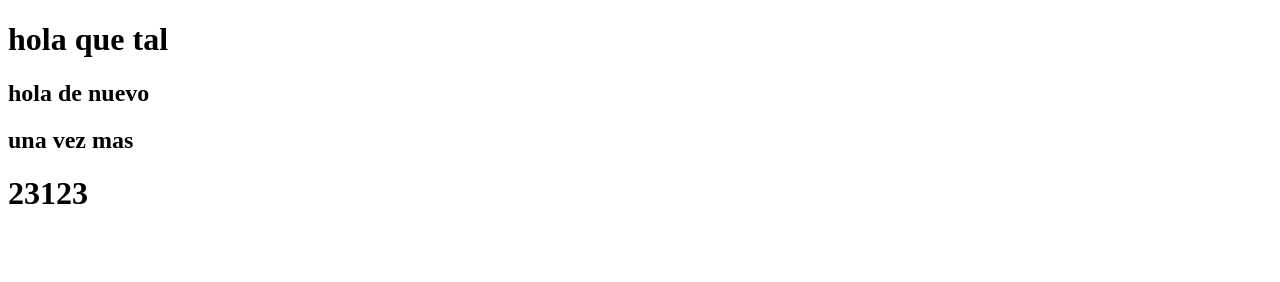
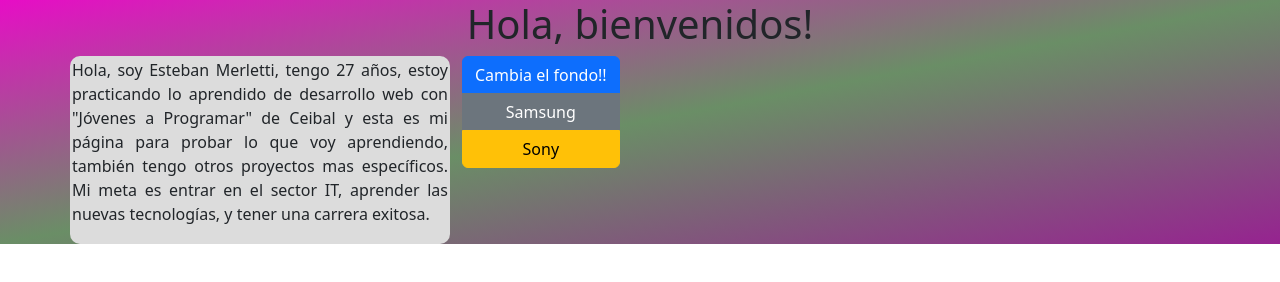
Before and after one commit to EstebanM95/EstebanM95, a plain HTML site: page index.html in a window 1280 px wide. Drawn offline with nearby package versions, Linux system fonts and the light colour scheme.

Commit message:
empezando

```diff
--- /dev/null
+++ b/css/style.css
@@ -0,0 +1,19 @@
+#fondo{
+    background-image: radial-gradient(to bottom right, #5433ff,#20dbff, #a5fecb);
+}
+#body{
+
+    background-image: radial-gradient(to bottom right, #5433ff,#20dbff, #a5fecb);
+
+}
+#presentacion{
+background-color: gainsboro;
+border-radius: 10px;
+padding: 2px;
+text-align: justify;
+
+}
+
+.texto{
+    text-align: center;
+}
--- a/index.html
+++ b/index.html
@@ -1,15 +1,47 @@
 <!DOCTYPE html>
 <html lang="en">
-<head>
-    <meta charset="UTF-8">
-    <meta http-equiv="X-UA-Compatible" content="IE=edge">
-    <meta name="viewport" content="width=device-width, initial-scale=1.0">
-    <title>Document</title>
-</head>
-<body>
-    <h1>hola que tal</h1>
-    <h2>hola de nuevo</h2>
-    <h2>una vez mas</h2>
-    <h1>23123</h1>
-</body>
+  <head>
+    <meta charset="UTF-8" />
+    <meta http-equiv="X-UA-Compatible" content="IE=edge" />
+    <meta name="viewport" content="width=device-width, initial-scale=1.0" />
+    <title>Portfolio Popurri</title>
+    <link rel="stylesheet" href="/css/style.css" />
+    <link
+      rel="stylesheet"
+      href="https://cdn.jsdelivr.net/npm/bootstrap@5.2.3/dist/css/bootstrap.min.css"
+    />
+    <link
+      rel="stylesheet"
+      href="https://cdn.jsdelivr.net/npm/@fortawesome/fontawesome-free@6.2.1/css/fontawesome.min.css"
+    />
+  </head>
+  <body id="body">
+    <div id="fondo">
+    <h1 id="titulo" class="text-center">Hola, bienvenidos!</h1>
+    <div class="container">
+      <div class="row">
+        <div id="presentacion" class="col-md-4">
+          <p>
+            Hola, soy Esteban Merletti, tengo 27 años, estoy practicando lo
+            aprendido de desarrollo web con "Jóvenes a Programar" de Ceibal y
+            esta es mi página para probar lo que voy aprendiendo, también tengo
+            otros proyectos mas específicos. Mi meta es entrar en el sector IT,
+            aprender las nuevas tecnologías, y tener una carrera exitosa.
+          </p>
+        </div>
+
+        <div class="col-md-4">
+          <div class="btn-group-vertical">
+            <button id="colorChangerBtn" type="button" class="btn btn-primary"> Cambia el fondo!!</button>
+            <button type="button" class="btn btn-secondary">Samsung</button>
+            <button type="button" class="btn btn-warning">Sony</button>
+          </div>
+        </div>
+      </div>
+    </div>
+   </div >
+  </body>
+  <script src="/js/script.js"></script>
+
+  <script src="https://cdn.jsdelivr.net/npm/bootstrap@5.2.3/dist/js/bootstrap.min.js"></script>
 </html>
--- /dev/null
+++ b/js/script.js
@@ -0,0 +1,51 @@
+function colorChanger(){
+    let r = "#" + Math.floor(Math.random()*16777215).toString(16);
+    let g = "#" + Math.floor(Math.random()*16777215).toString(16);
+    let b = "#" + Math.floor(Math.random()*16777215).toString(16);
+
+
+document.getElementById("fondo").style.backgroundImage = `linear-gradient(to bottom right, ${r}, ${g}, ${b})`;
+//document.getElementById("body").style.backgroundImage = `linear-gradient(to bottom right, ${r}, ${g}, ${b})`;
+console.log(r,g,b) ;
+}
+
+
+
+
+
+
+
+
+
+
+
+
+
+
+
+
+
+
+
+
+
+
+
+
+
+
+
+
+
+
+
+
+
+document.addEventListener("DOMContentLoaded", ()=>{
+    colorChanger();
+document.getElementById("colorChangerBtn").addEventListener("click",()=>{
+    colorChanger();
+})
+
+
+})
```
